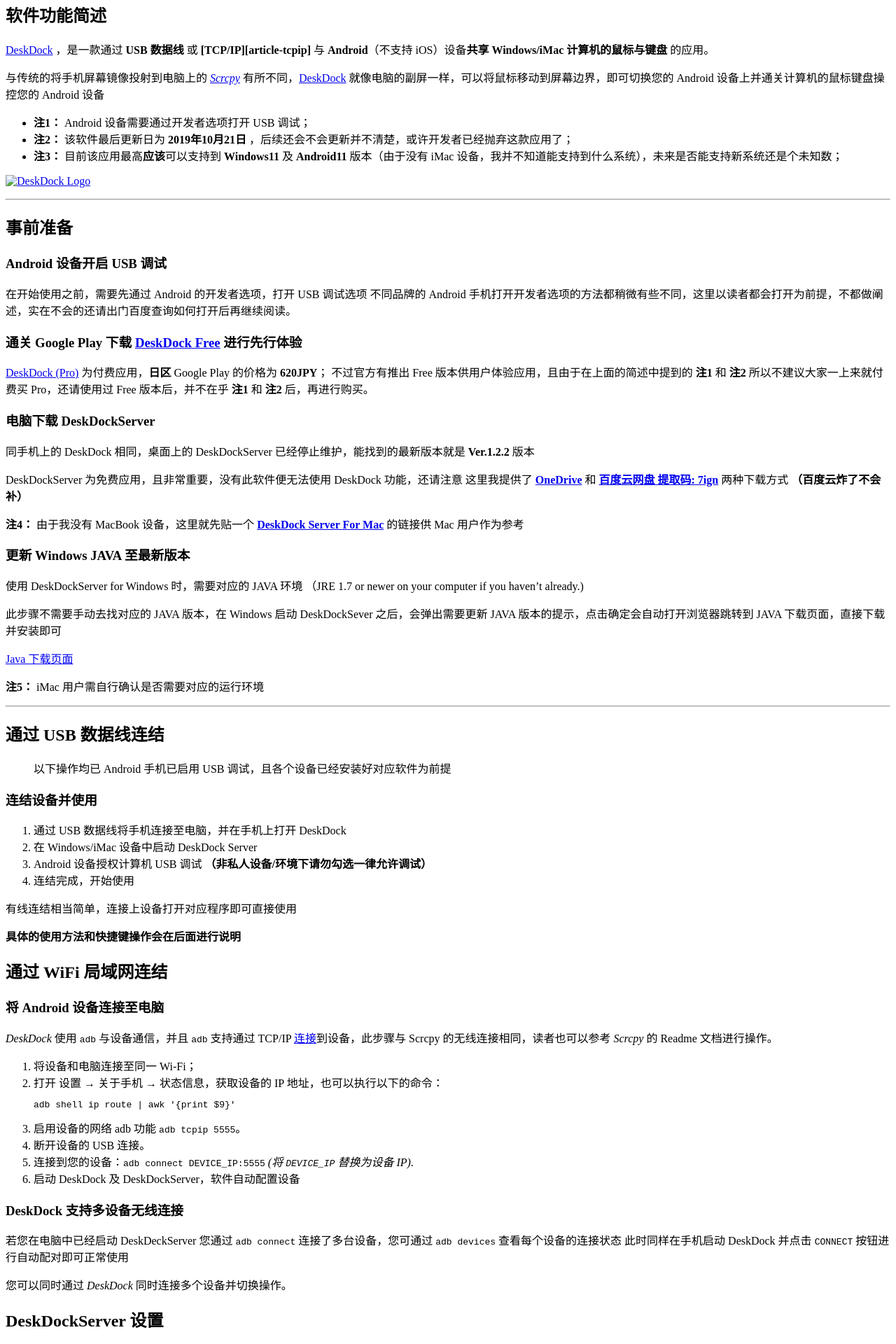
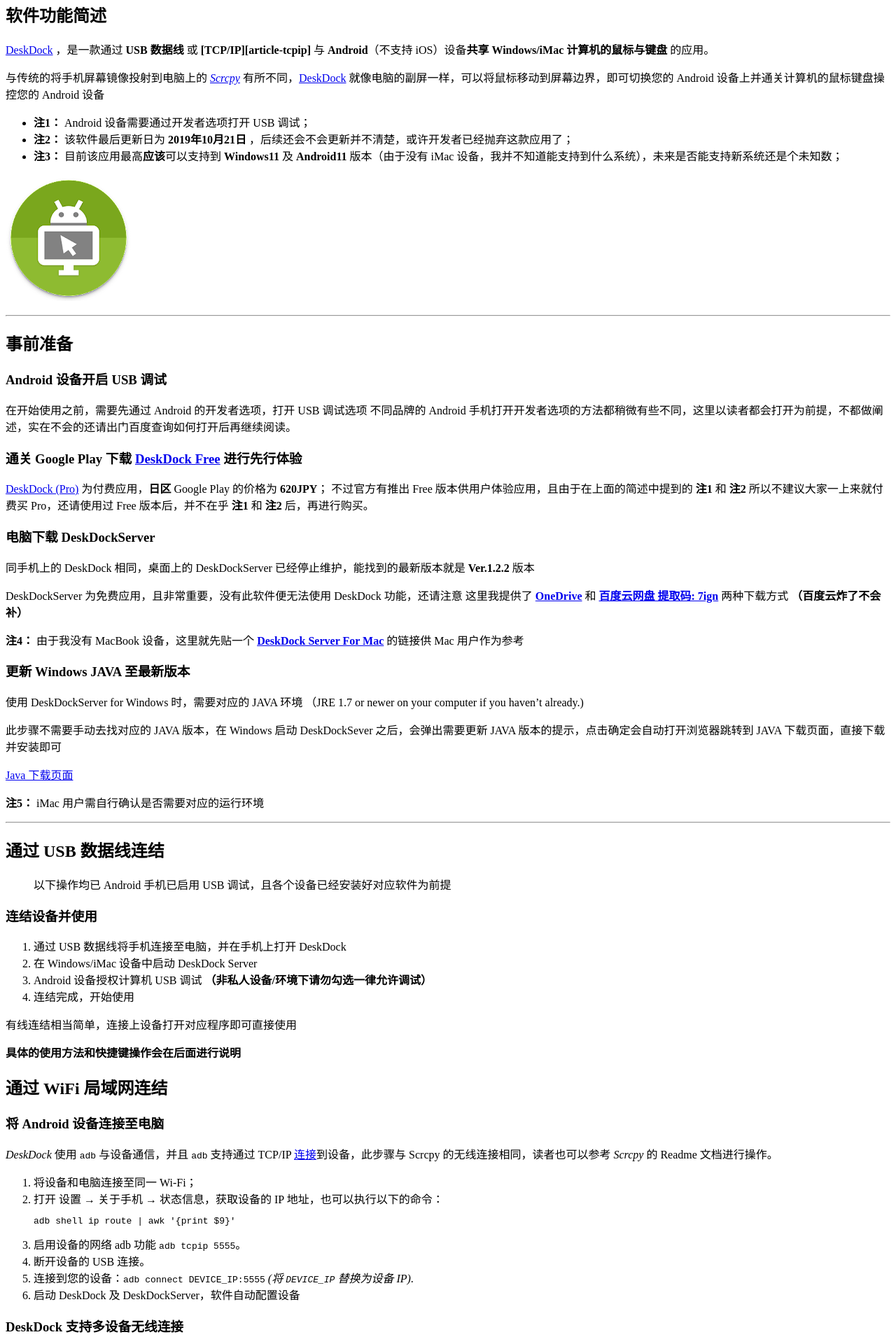
Before and after one commit to SenaJun/SenaJun.github.io, a Jekyll site: the page built from _posts/2021-10-25-DeskDock-Software-Use-Experience.md, in a window 1280 px wide. Shown: the part 1387-3307 px from the top of the page at 70% size. Built offline with Jekyll 4.4.1, drawn with Linux system fonts in a browser that asks for light colours; comment, search, counter and statistics services are not loaded.

Commit message:
Update 2021-10-25-DeskDock-Software-Use-Experience.md

```diff
--- a/_posts/2021-10-25-DeskDock-Software-Use-Experience.md
+++ b/_posts/2021-10-25-DeskDock-Software-Use-Experience.md
@@ -39,7 +39,7 @@
 * **注2：** 该软件最后更新日为 **2019年10月21日** ，后续还会不会更新并不清楚，或许开发者已经抛弃这款应用了；
 * **注3：** 目前该应用最高**应该**可以支持到 **Windows11** 及 **Android11** 版本（由于没有 iMac 设备，我并不知道能支持到什么系统），未来是否能支持新系统还是个未知数；
 
-[![DeskDock Logo](img/DeskDock/DeskDock_LOGO.png "DeskDock Logo")](https://play.google.com/store/apps/details?id=com.floriandraschbacher.deskdock.free&hl=ja&gl=US)
+[![DeskDock Logo](https://github.com/SenaJun/SenaJun.github.io/blob/main/img/DeskDock/DeskDock_LOGO.png "DeskDock Logo")](https://play.google.com/store/apps/details?id=com.floriandraschbacher.deskdock.free&hl=ja&gl=US)
 
 [DeskDock]: https://play.google.com/store/apps/details?id=com.floriandraschbacher.deskdock.free&hl=ja&gl=US
 [Scrcpy]: https://github.com/Genymobile/scrcpy
```
